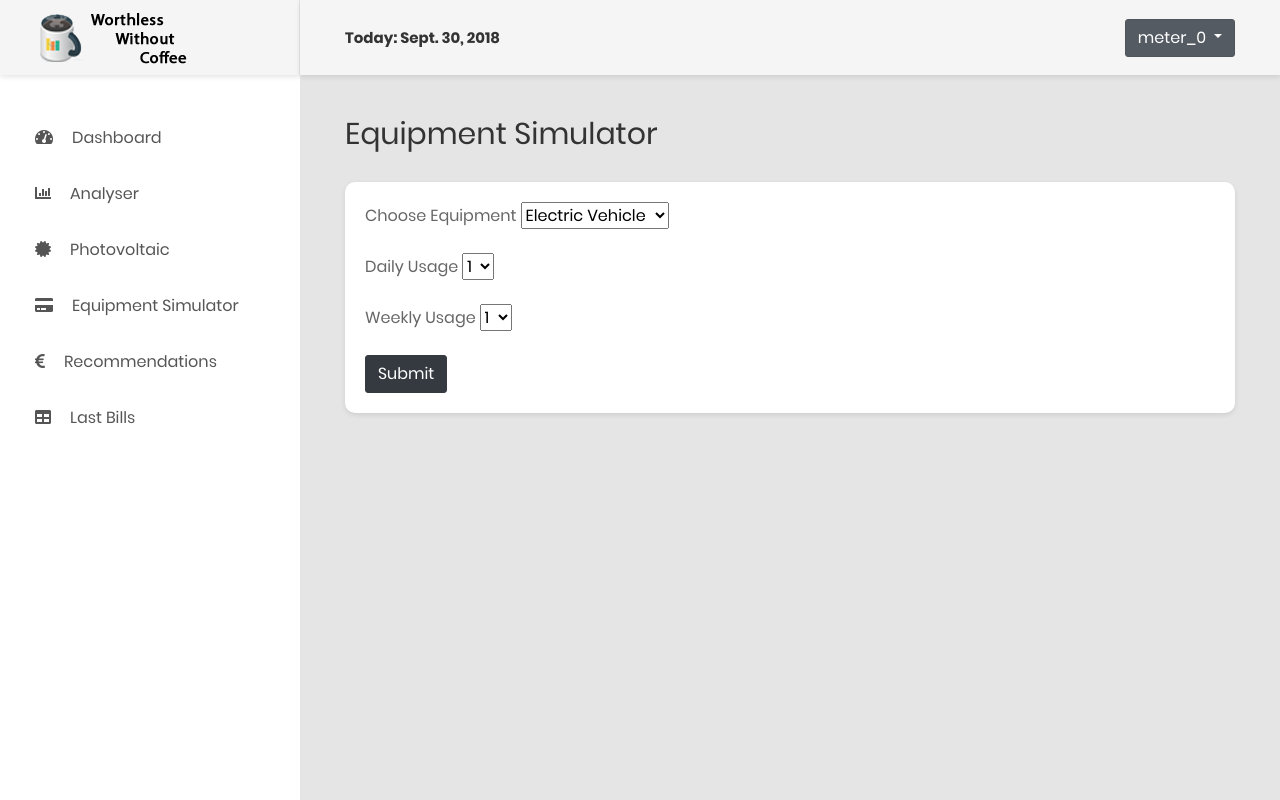
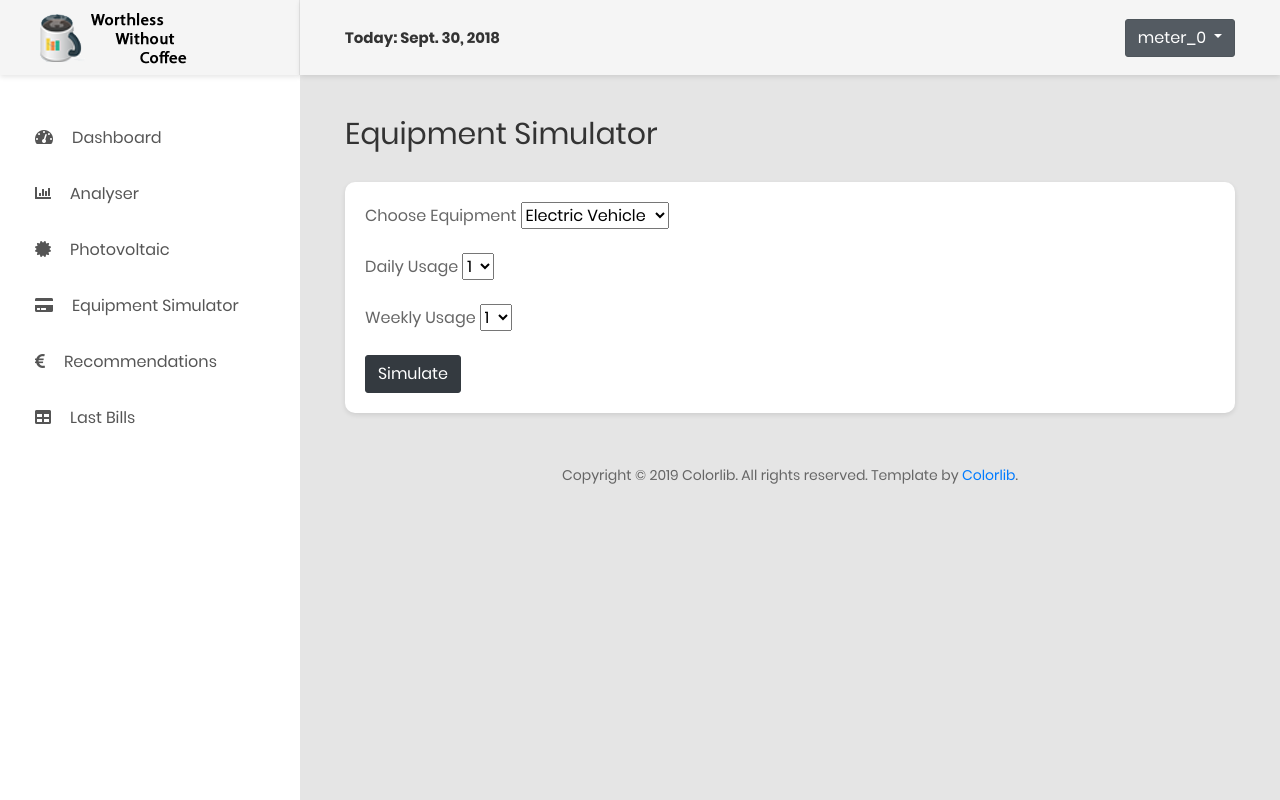
Before and after one commit to energy-army-knife/hack-the-electron-a, a Django app: page /device_simulator/ in a window 1280 px wide. Run offline with Django 3.2, Linux system fonts and the light colour scheme; a user stored in the database is signed in; parts of the project's set-up code (start-up, migrations or seed data) failed here and were passed over; some libraries are stand-ins or nearby versions.

Commit message:
added copyright

```diff
--- a/webapp/template/CoolAdmin/analyser.html
+++ b/webapp/template/CoolAdmin/analyser.html
@@ -156,7 +156,7 @@
             <div class="row">
                 <div class="col-md-12">
                     <div class="copyright">
-                        <p>Copyright © 2018 Colorlib. All rights reserved. Template by <a href="https://colorlib.com">Colorlib</a>.</p>
+                        <p>Copyright © 2019 Colorlib. All rights reserved. Template by <a href="https://colorlib.com">Colorlib</a>.</p>
                     </div>
                 </div>
             </div>
--- a/webapp/template/CoolAdmin/device_simulator.html
+++ b/webapp/template/CoolAdmin/device_simulator.html
@@ -96,7 +96,7 @@
                         </select>
                     </div>
                     <div>
-                        <button type="submit" class="btn btn-dark" >Submit</button>
+                        <button type="submit" class="btn btn-dark" >Simulate</button>
                     </div>
                 </form>
             </div>
@@ -137,6 +137,13 @@
             </div>
             {% endif %}
         </div>
+        <div class="row">
+            <div class="col-md-12">
+                <div class="copyright">
+                    <p>Copyright © 2019 Colorlib. All rights reserved. Template by <a href="https://colorlib.com">Colorlib</a>.</p>
+                </div>
+            </div>
+        </div>
     </div>
 </div>
 {% endblock %}
--- a/webapp/template/CoolAdmin/pv.html
+++ b/webapp/template/CoolAdmin/pv.html
@@ -74,7 +74,7 @@
                         </div>
                     </div>
                     <div>
-                        <button type="submit" class="btn btn-dark" >Submit</button>
+                        <button type="submit" class="btn btn-dark" >Simulate</button>
                     </div>
                 </form>
 
@@ -115,7 +115,7 @@
             <div class="row">
                 <div class="col-md-12">
                     <div class="copyright">
-                        <p>Copyright © 2018 Colorlib. All rights reserved. Template by <a href="https://colorlib.com">Colorlib</a>.</p>
+                        <p>Copyright © 2019 Colorlib. All rights reserved. Template by <a href="https://colorlib.com">Colorlib</a>.</p>
                     </div>
                 </div>
             </div>
```
Also changed, not shown: webapp/template/CoolAdmin/contract_subscription.html (+7 -0 lines), webapp/template/CoolAdmin/index.html (+7 -1 lines), webapp/template/CoolAdmin/last_bills.html (+7 -0 lines), webapp/template/CoolAdmin/tariff_subscription.html (+7 -0 lines).
